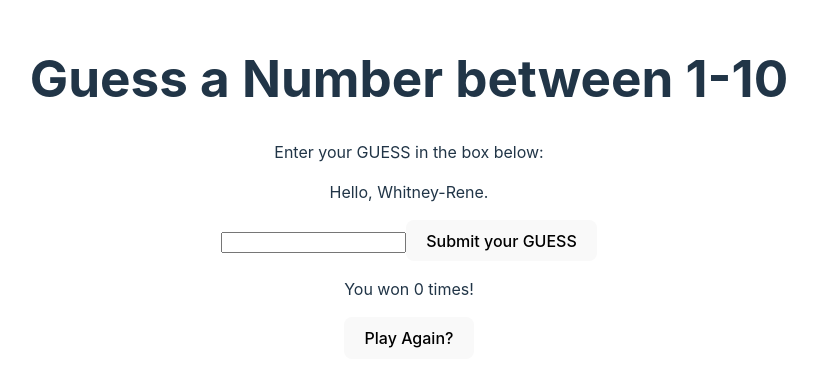
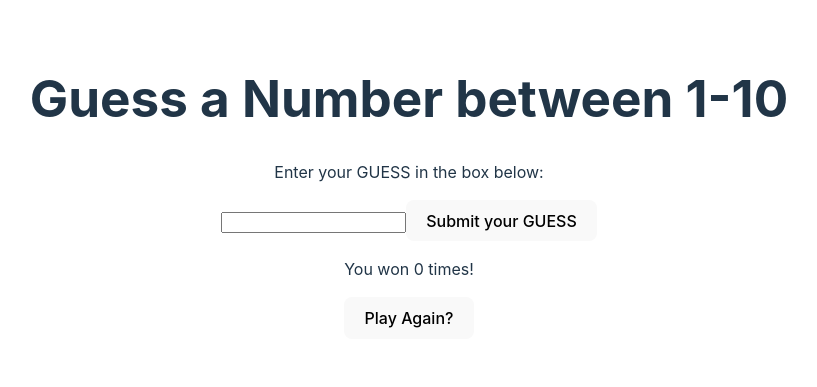
Before and after one commit to Whitney-Rene/reactGame, a React (Vite) app: page / in a window 1280 px wide. Shown: the part 213-600 px from the top of the page, without its empty margins (231-1048 px from the left). Built offline with nearby package versions, Linux system fonts and the light colour scheme.

Commit message:
adds prop to Message, changes loading time

```diff
--- a/src/components/GuessGame.jsx
+++ b/src/components/GuessGame.jsx
@@ -28,7 +28,7 @@ function GuessGame () {
       } else {
         console.log("proud of you Whitney-Rene");
       }
-    }, 1500);
+    }, 1000);
   }
 
   function resetGame() {
--- a/src/components/Message.jsx
+++ b/src/components/Message.jsx
@@ -1,8 +1,8 @@
 
-function Message () {
+function Message (props) {
     return (
         <>
-        <p>Hello, Whitney-Rene.</p>
+        <p className="messToUser">{props.message}</p>
         </>
     )
 
```
